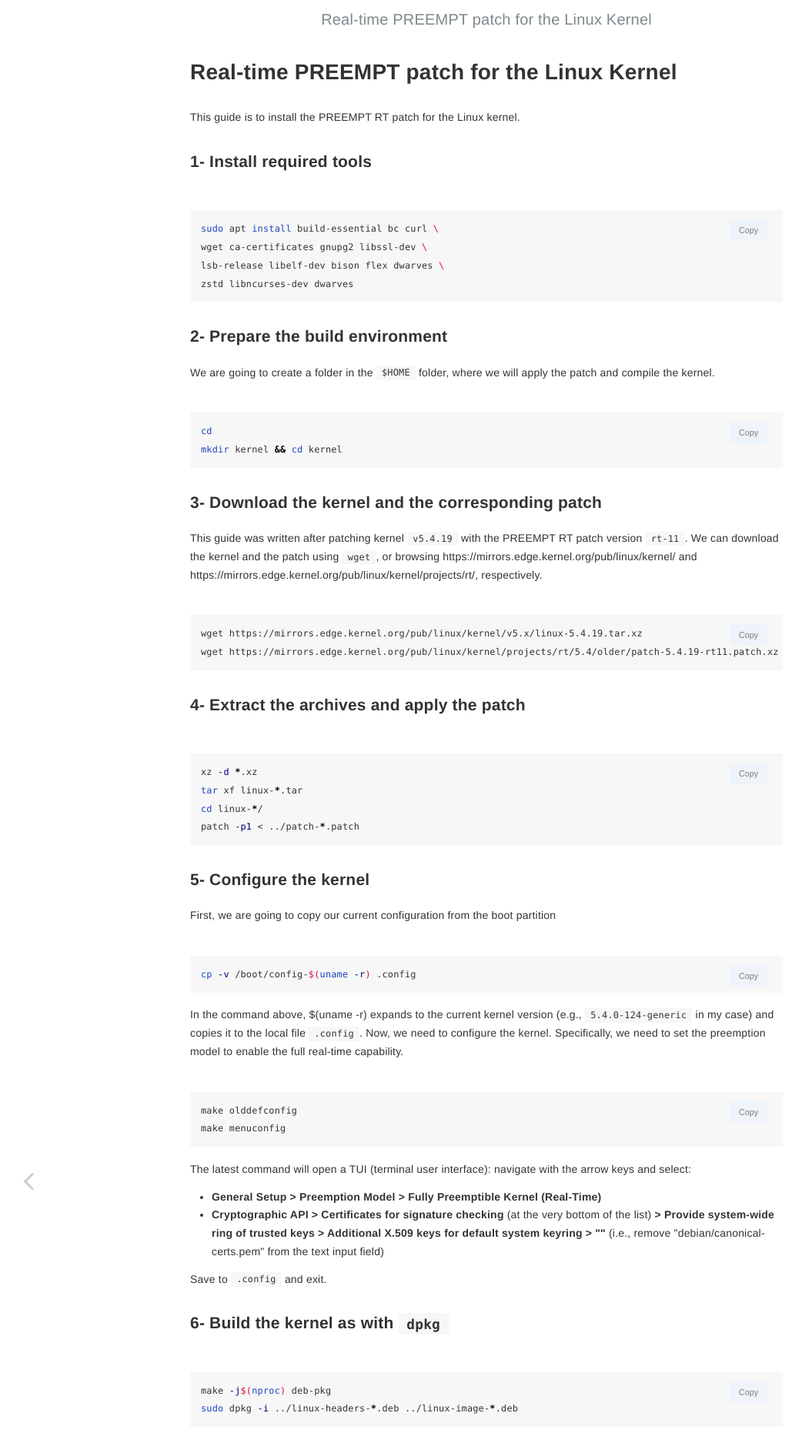
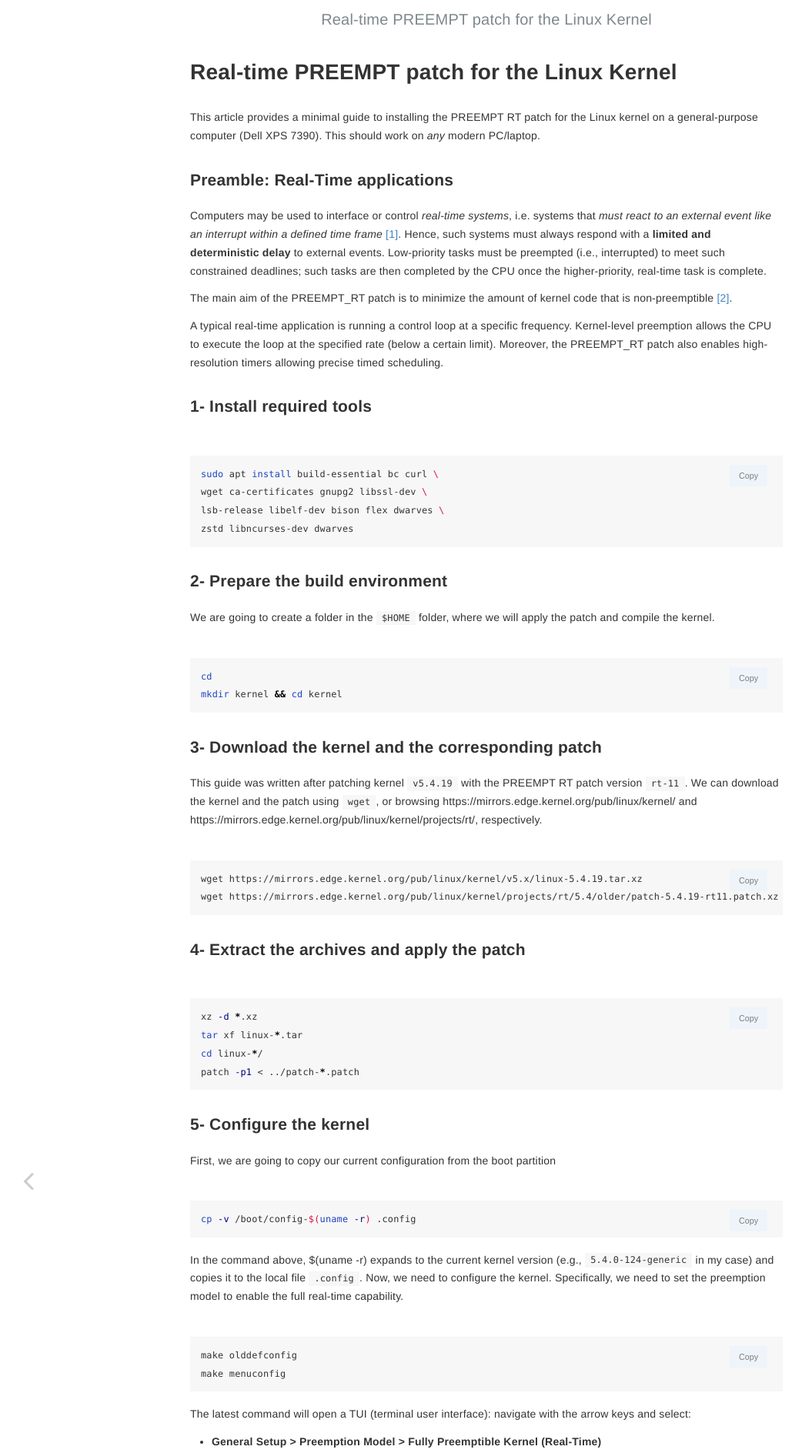
Before and after one commit to mp1994/mp1994.github.io, a Jekyll site: the page built from _posts/2022-09-05-preempt-patch.md, in a window 1280 px wide. Shown: the top 1888 px of the page at 77% size, without its empty margins (8-1050 px from the left). Built offline with Jekyll 4.4.1, drawn with Linux system fonts in a browser that asks for light colours; comment, search, counter and statistics services are not loaded; some of the changed text lies outside the part shown.

Commit message:
Updated post

```diff
--- a/_posts/2022-09-05-preempt-patch.md
+++ b/_posts/2022-09-05-preempt-patch.md
@@ -8,7 +8,15 @@ layout: post
 published: true
 ---
 
-This guide is to install the PREEMPT RT patch for the Linux kernel.
+This article provides a minimal guide to installing the PREEMPT RT patch for the Linux kernel on a general-purpose computer (Dell XPS 7390). This should work on *any* modern PC/laptop.
+
+### Preamble: Real-Time applications
+Computers may be used to interface or control *real-time systems*, i.e. systems that *must react to an external event like an interrupt within a defined time frame* <a href="https://wiki.linuxfoundation.org/realtime/documentation/start#documentation">[1]</a>.
+Hence, such systems must always respond with a **limited and deterministic delay** to external events. Low-priority tasks must be preempted (i.e., interrupted) to meet such constrained deadlines; such tasks are then completed by the CPU once the higher-priority, real-time task is complete.
+
+The main aim of the PREEMPT_RT patch is to minimize the amount of kernel code that is non-preemptible <a href="https://wiki.linuxfoundation.org/realtime/documentation/technical_details/start">[2]</a>.
+
+A typical real-time application is running a control loop at a specific frequency. Kernel-level preemption allows the CPU to execute the loop at the specified rate (below a certain limit). Moreover, the PREEMPT_RT patch also enables high-resolution timers allowing precise timed scheduling.
 
 ### 1- Install required tools
 {% include codeHeader.html %}
@@ -91,7 +99,7 @@ vmlinuz-5.4.19-rt11preempt
 We can now reboot and select the RT kernel from GRUB. To verify all is set correctly, we can check the output of `uname -a` and verify that `cat /sys/kernel/realtime` returns `1`.
 
 #### Note 1: UEFI and Secure Boot
---- to do
+Modern systems equipped with UEFI firmware (i.e., the *new* BIOS) often have secure boot enabled by default. This means that the system will boot only if the kernel is signed. This may be tricky to achieve when building our own kernel, as in this case. I therefore suggest to disable secure boot (especially in case of boot issues after trying out this guide).
 
 #### Note 2: RT permissions
 It may be handy to allow the user to set real-time permissions to executable without needing root permission (i.e., without `sudo`). We can
```
